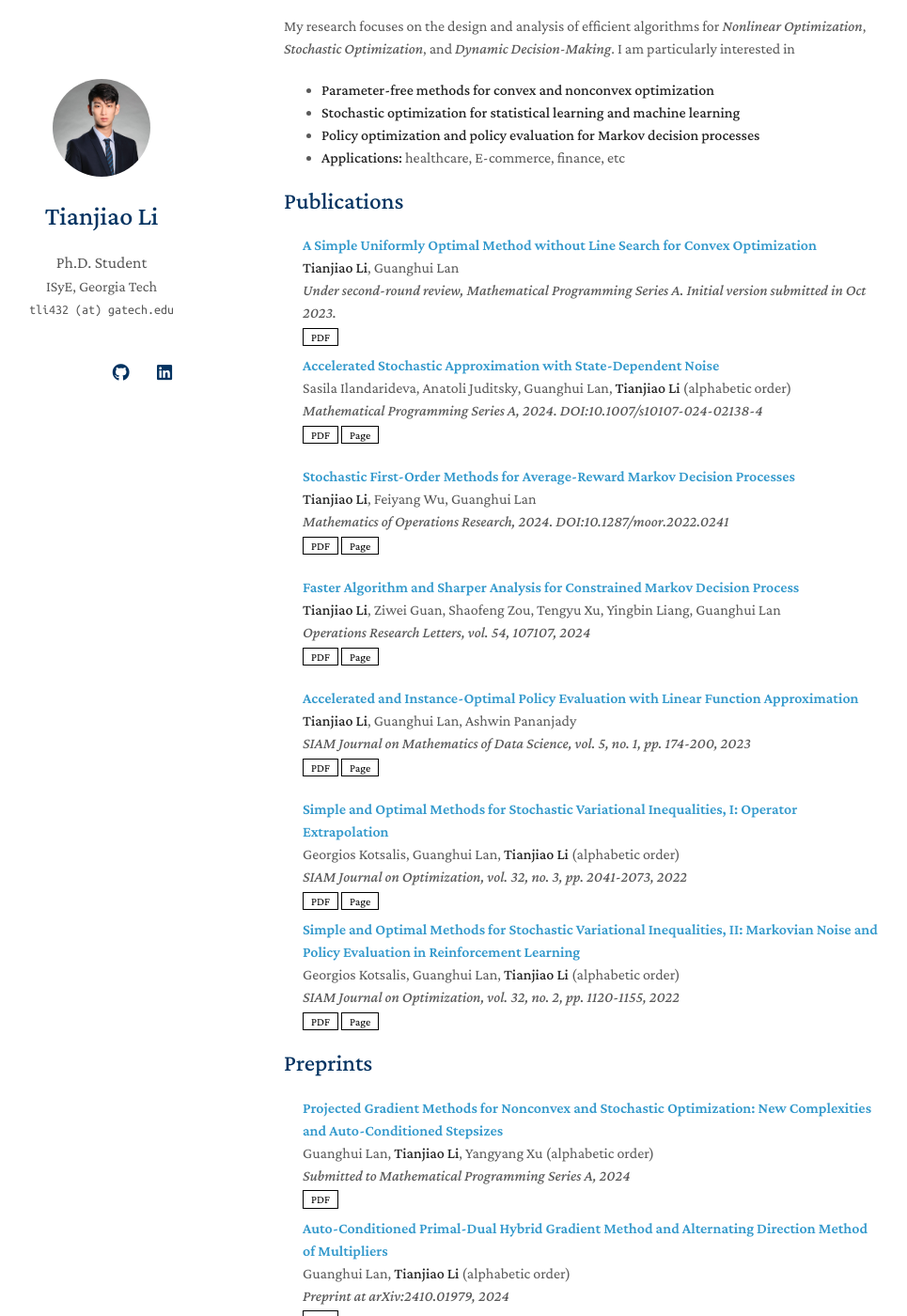
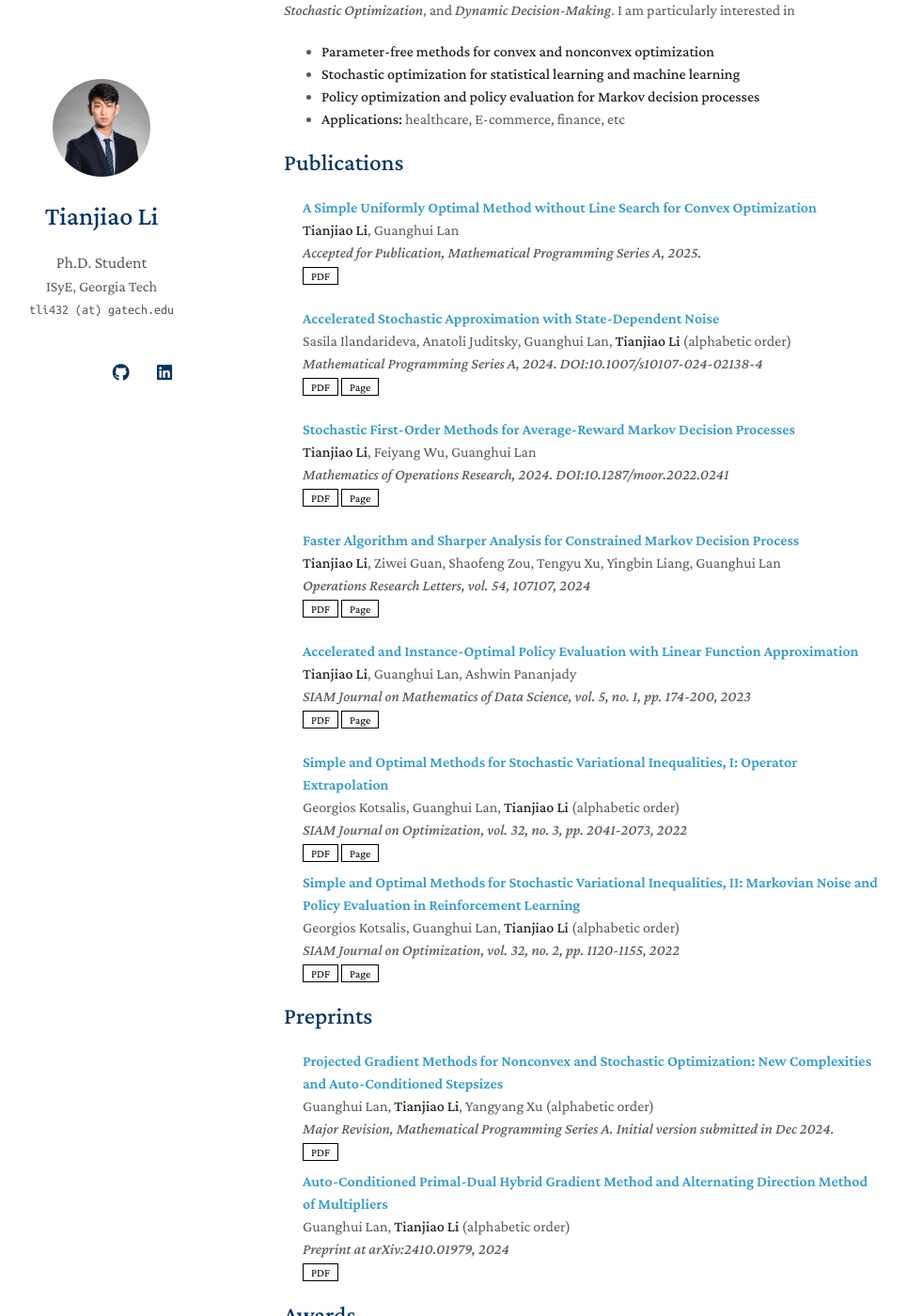
Before and after one commit to tli432/tli432.github.io, a Jekyll site: the page built from index.md, in a window 1280 px wide and 1400 px high, scrolled down 292 px. Shown: the whole window at 94% size, without its empty margins (168-1133 px from the left). Built offline with Jekyll 4.4.1, drawn with Linux system fonts in a browser that asks for light colours; nearby versions of some CDN libraries; a style sheet for code colours, icons or effects is not loaded; our own code applies the rules of GitHub Pages for plain Markdown files; some of the changed text lies outside the part shown.

Commit message:
Updated publications

```diff
--- a/_data/preprints.yml
+++ b/_data/preprints.yml
@@ -3,7 +3,7 @@ main:
   - title: "Projected Gradient Methods for Nonconvex and Stochastic Optimization: New Complexities and Auto-Conditioned Stepsizes"
     authors: Guanghui Lan, <strong>Tianjiao Li</strong>, Yangyang Xu (alphabetic order)
     # conference_short: MICCAI
-    journal: Submitted to Mathematical Programming Series A, 2024
+    journal: Major Revision, Mathematical Programming Series A. Initial version submitted in Dec 2024.
     pdf: https://arxiv.org/pdf/2412.14291
     # bibtex: https://scholar.googleusercontent.com/scholar.bib?q=info:iBma3nDE2RMJ:scholar.google.com/&output=citation&scisdr=ClH4ZR_KEN2Ahlzj_uY:AFWwaeYAAAAAZffl5ubMzRCYzmdeCTNOtFjR7_8&scisig=AFWwaeYAAAAAZffl5liqEMp6S8ty28MOLUvZbbE&scisf=4&ct=citation&cd=-1&hl=en
     # image: ./assets/img/teaser_example_2.png
--- a/_data/publications.yml
+++ b/_data/publications.yml
@@ -3,7 +3,7 @@ main:
   - title: "A Simple Uniformly Optimal Method without Line Search for Convex Optimization"
     authors: <strong>Tianjiao Li</strong>, Guanghui Lan
     # conference_short: MICCAI
-    journal: Under second-round review, Mathematical Programming Series A. Initial version submitted in Oct 2023.
+    journal: Accepted for Publication, Mathematical Programming Series A, 2025.
     pdf: https://arxiv.org/pdf/2310.10082.pdf
     # bibtex: https://scholar.googleusercontent.com/scholar.bib?q=info:iBma3nDE2RMJ:scholar.google.com/&output=citation&scisdr=ClH4ZR_KEN2Ahlzj_uY:AFWwaeYAAAAAZffl5ubMzRCYzmdeCTNOtFjR7_8&scisig=AFWwaeYAAAAAZffl5liqEMp6S8ty28MOLUvZbbE&scisf=4&ct=citation&cd=-1&hl=en
     # image: ./assets/img/teaser_example_2.png
--- a/index.md
+++ b/index.md
@@ -60,6 +59,12 @@ My research focuses on the design and analysis of efficient algorithms for *Nonl
 
 
 ## Talks and Presentations
+
+- **ORIE Colloquium, Cornell University**, Ithaca, NY, Feb 2025
+  - Title: Universal Parameter-Free Methods for Convex, Nonconvex, and Stochastic Optimization
+
+- **STOR Colloquium, UNC Chapel Hill**, Chapel Hill, NC, Jan 2025
+  - Title: Universal Parameter-Free Methods for Convex, Nonconvex, and Stochastic Optimization
 
 - **INFORMS Annual Meeting**, Seattle, WA, Oct 2024
   - Session: First-Order Methods in Continuous and Stochastic Optimization
```
Also changed, not shown: other parts of index.md (+0 -1 lines), 2 other files.
